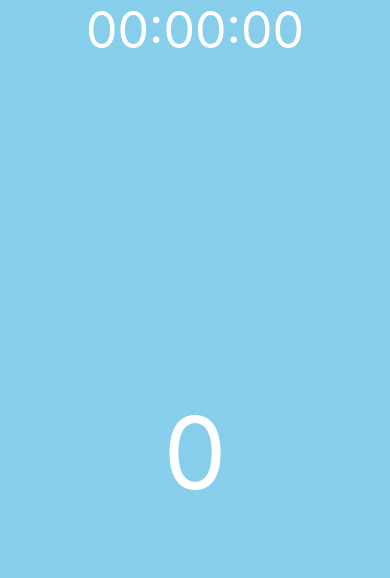
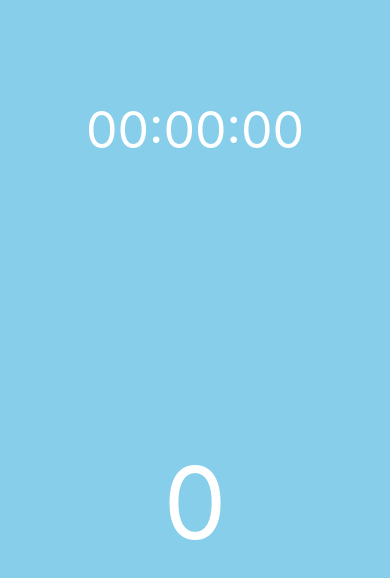
Before and after one commit to deploy-edu/PropsAndState, a React Native app: screen / in a window 390 px wide. Shown: the top 578 px of the page. Built offline with nearby package versions, Linux system fonts and the light colour scheme.

Commit message:
SafeAreaView 제거 및 루트 컨테이너 스타일링

```diff
--- a/App.tsx
+++ b/App.tsx
@@ -1,5 +1,5 @@
 import React, { useState } from "react";
-import { SafeAreaView, StyleSheet } from "react-native";
+import { StyleSheet, View } from "react-native";
 import Counter from "./Counter";
 import Timer from "./Timer";
 
@@ -11,16 +11,23 @@ export default function App() {
   };
 
   return (
-    <SafeAreaView style={styles.container}>
+    <View
+      style={[
+        styles.container,
+        {
+          paddingTop: 100,
+        },
+      ]}
+    >
       <Timer HHmmss="00:00:00" />
       <Counter count={count} handlePress={handlePress} />
-    </SafeAreaView>
+    </View>
   );
 }
 
 const styles = StyleSheet.create({
   container: {
     flex: 1,
-    backgroundColor: "#fff",
+    backgroundColor: "skyblue",
   },
 });
--- a/Counter.tsx
+++ b/Counter.tsx
@@ -11,7 +11,6 @@ const Counter: FC<Props> = ({ count, handlePress }) => {
     <Pressable
       onPress={handlePress}
       style={{
-        backgroundColor: "skyblue",
         alignItems: "center",
         justifyContent: "center",
         flex: 1,
--- a/Timer.tsx
+++ b/Timer.tsx
@@ -9,7 +9,6 @@ const Timer: FC<Props> = ({ HHmmss }) => {
   return (
     <View
       style={{
-        backgroundColor: "skyblue",
         alignItems: "center",
         justifyContent: "center",
       }}
```
